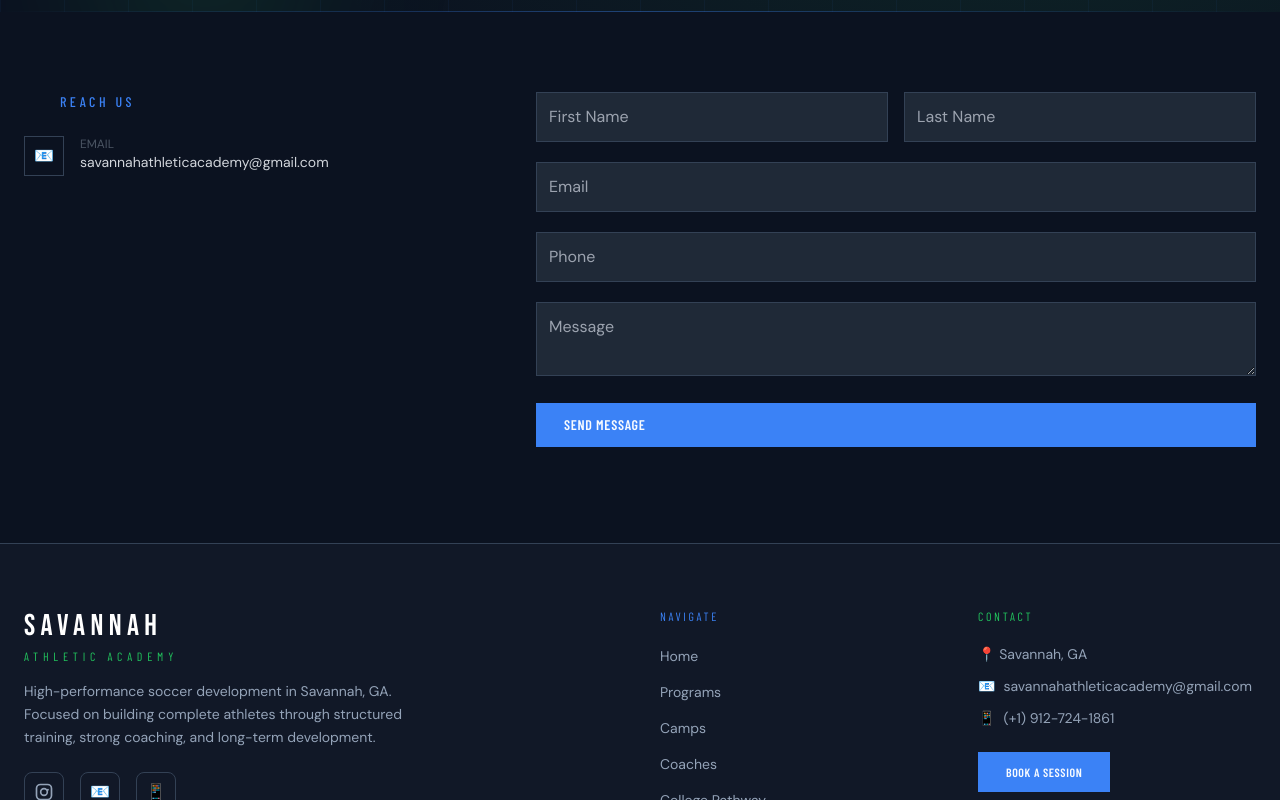
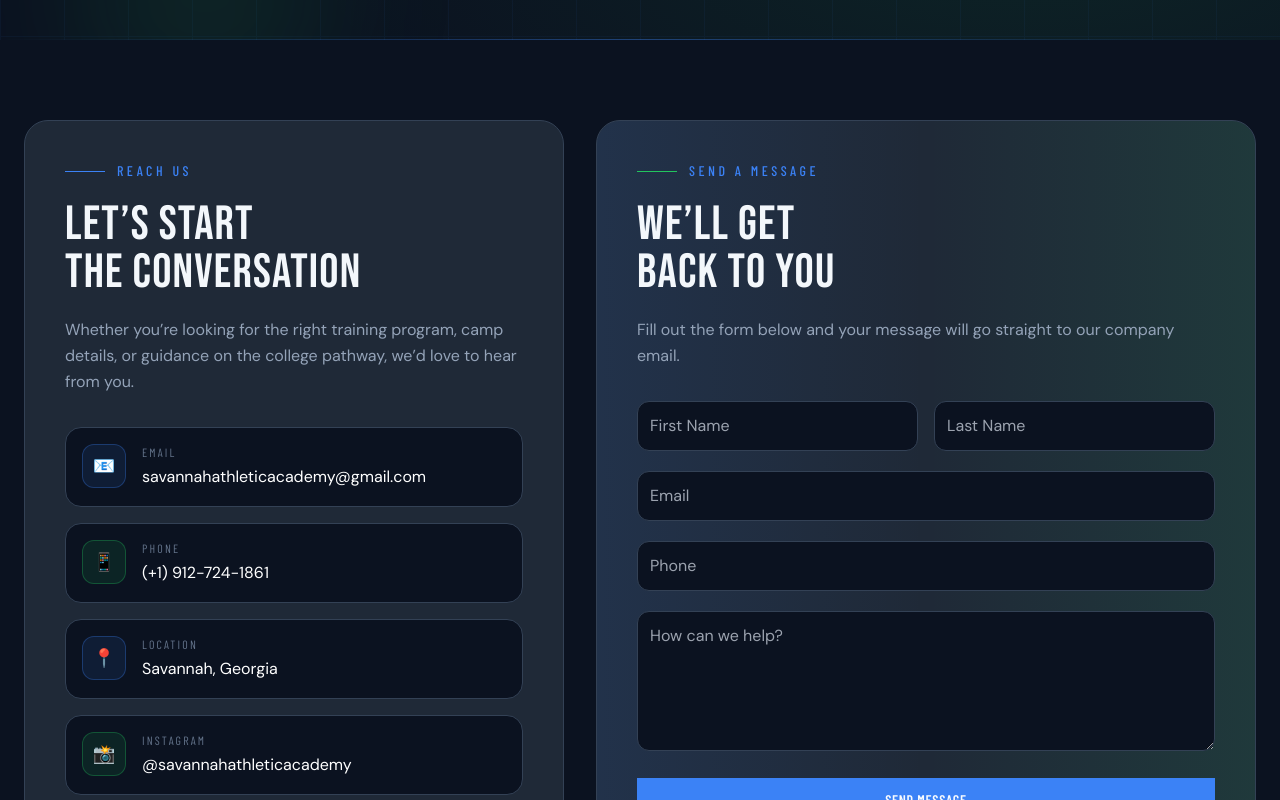
Before and after one commit to savannahathleticacademy-sys/savannah-athletic, a React (Vite) app: page /contact in a window 1280 px wide. Shown: the part 540-1340 px from the top of the page. Built offline with nearby package versions, Linux system fonts and the light colour scheme; a web font is replaced by a local one.

Commit message:
Update Contact.jsx

```diff
--- a/src/Contact.jsx
+++ b/src/Contact.jsx
@@ -1,5 +1,36 @@
 import { useState } from 'react'
 import PageHero from './PageHero.jsx'
+
+const contactItems = [
+  {
+    label: 'Email',
+    value: 'savannahathleticacademy@gmail.com',
+    href: 'mailto:savannahathleticacademy@gmail.com',
+    icon: '📧',
+    accent: 'blue',
+  },
+  {
+    label: 'Phone',
+    value: '(+1) 912-724-1861',
+    href: 'tel:+19127241861',
+    icon: '📱',
+    accent: 'green',
+  },
+  {
+    label: 'Location',
+    value: 'Savannah, Georgia',
+    href: 'https://maps.google.com/?q=Savannah,+GA',
+    icon: '📍',
+    accent: 'blue',
+  },
+  {
+    label: 'Instagram',
+    value: '@savannahathleticacademy',
+    href: 'https://www.instagram.com/savannahathleticacademy/',
+    icon: '📸',
+    accent: 'green',
+  },
+]
 
 export default function Contact() {
   const [result, setResult] = useState('')
@@ -10,12 +41,10 @@ export default function Contact() {
 
     const formData = new FormData(event.target)
 
-    // 👉 Crear nombre completo
     const first = formData.get('first_name')
     const last = formData.get('last_name')
     formData.append('name', `${first} ${last}`)
 
-    // 👉 Web3Forms config
     formData.append('access_key', '32de9cfe-9a49-44e1-adb9-018b5c1f24b6')
     formData.append('subject', 'New Contact Form - Savannah Athletic')
     formData.append('from_name', 'Savannah Athletic Website')
@@ -34,7 +63,6 @@ export default function Contact() {
       })
 
       const data = await response.json()
-      console.log('Web3Forms response:', data)
 
       if (data.success) {
         setResult('Form submitted successfully.')
@@ -59,52 +87,92 @@ export default function Contact() {
             <span className="text-gradient-gold">TOUCH</span>
           </>
         }
-        subtitle="Questions about programs, camps, or getting started? We're here."
+        subtitle="Questions about training, camps, or getting started? Reach out and we’ll point you in the right direction."
       />
 
       <section className="py-20 bg-pitch-black">
         <div className="max-w-7xl mx-auto px-4 sm:px-6">
-          <div className="grid grid-cols-1 lg:grid-cols-5 gap-12">
-
-            {/* LEFT */}
-            <div className="lg:col-span-2 space-y-8">
-              <div>
-                <div className="flex items-center gap-3 mb-6">
-                  <div className="w-6 h-px bg-gold" />
+          <div className="grid grid-cols-1 lg:grid-cols-[0.9fr_1.1fr] gap-8">
+            {/* LEFT SIDE */}
+            <div className="rounded-3xl border border-pitch-border bg-pitch-card p-8 md:p-10">
+              <div className="flex items-center gap-3 mb-5">
+                <div className="w-10 h-px bg-blue" />
                 <span className="section-label">Reach Us</span>
               </div>
 
-                <div className="space-y-5">
+              <h2 className="display-heading text-4xl md:text-5xl mb-5">
+                LET’S START
+                <br />
+                THE CONVERSATION
+              </h2>
+
+              <p className="text-slate-400 leading-relaxed mb-8">
+                Whether you’re looking for the right training program, camp details,
+                or guidance on the college pathway, we’d love to hear from you.
+              </p>
+
+              <div className="space-y-4">
+                {contactItems.map((item) => (
                   <a
-                    href="mailto:savannahathleticacademy@gmail.com"
-                    className="flex items-start gap-4 group"
+                    key={item.label}
+                    href={item.href}
+                    target={item.href.startsWith('http') ? '_blank' : undefined}
+                    rel={item.href.startsWith('http') ? 'noreferrer' : undefined}
+                    className="block rounded-2xl border border-pitch-border bg-pitch-black p-4 hover:border-blue/30 transition-all duration-200"
                   >
-                    <div className="w-10 h-10 border border-pitch-border flex items-center justify-center text-gold">
-                      📧
+                    <div className="flex items-start gap-4">
+                      <div
+                        className={`w-11 h-11 rounded-xl border flex items-center justify-center text-lg flex-shrink-0 ${
+                          item.accent === 'blue'
+                            ? 'border-blue/30 bg-blue/10 text-blue'
+                            : 'border-green/30 bg-green/10 text-green'
+                        }`}
+                      >
+                        {item.icon}
                       </div>
+
                       <div>
-                      <div className="text-xs uppercase text-gray-600">Email</div>
-                      <div className="text-gray-300 text-sm">
-                        savannahathleticacademy@gmail.com
+                        <div className="text-slate-500 text-xs font-heading tracking-[0.18em] uppercase mb-1">
+                          {item.label}
+                        </div>
+                        <div className="text-white leading-relaxed break-words">
+                          {item.value}
+                        </div>
                       </div>
                     </div>
                   </a>
-                </div>
+                ))}
               </div>
             </div>
 
             {/* FORM */}
-            <div className="lg:col-span-3">
+            <div className="rounded-3xl border border-pitch-border bg-pitch-card p-8 md:p-10 relative overflow-hidden">
+              <div className="absolute inset-0 bg-gradient-to-r from-blue/10 via-transparent to-green/10 pointer-events-none" />
+
+              <div className="relative z-10">
+                <div className="flex items-center gap-3 mb-5">
+                  <div className="w-10 h-px bg-green" />
+                  <span className="section-label">Send a Message</span>
+                </div>
+
+                <h2 className="display-heading text-4xl md:text-5xl mb-5">
+                  WE’LL GET
+                  <br />
+                  BACK TO YOU
+                </h2>
+
+                <p className="text-slate-400 leading-relaxed mb-8">
+                  Fill out the form below and your message will go straight to our company email.
+                </p>
+
                 <form onSubmit={onSubmit} className="space-y-5">
-
-                {/* 👇 FIRST + LAST NAME */}
                   <div className="grid grid-cols-1 md:grid-cols-2 gap-4">
                     <input
                       type="text"
                       name="first_name"
                       placeholder="First Name"
                       required
-                    className="w-full p-3 bg-pitch-card border border-pitch-border text-white"
+                      className="w-full p-3 rounded-xl bg-pitch-black border border-pitch-border text-white"
                     />
 
                     <input
@@ -112,7 +180,7 @@ export default function Contact() {
                       name="last_name"
                       placeholder="Last Name"
                       required
-                    className="w-full p-3 bg-pitch-card border border-pitch-border text-white"
+                      className="w-full p-3 rounded-xl bg-pitch-black border border-pitch-border text-white"
                     />
                   </div>
 
@@ -121,31 +189,31 @@ export default function Contact() {
                     name="email"
                     placeholder="Email"
                     required
-                  className="w-full p-3 bg-pitch-card border border-pitch-border text-white"
+                    className="w-full p-3 rounded-xl bg-pitch-black border border-pitch-border text-white"
                   />
 
                   <input
                     type="text"
                     name="phone"
                     placeholder="Phone"
-                  className="w-full p-3 bg-pitch-card border border-pitch-border text-white"
+                    className="w-full p-3 rounded-xl bg-pitch-black border border-pitch-border text-white"
                   />
 
                   <textarea
                     name="message"
-                  placeholder="Message"
+                    placeholder="How can we help?"
                     required
-                  className="w-full p-3 bg-pitch-card border border-pitch-border text-white"
+                    className="w-full p-3 rounded-xl bg-pitch-black border border-pitch-border text-white min-h-[140px]"
                   />
 
-                <button type="submit" className="btn-primary w-full">
+                  <button type="submit" className="btn-primary w-full justify-center">
                     Send Message
                   </button>
                 </form>
 
                 <span className="text-white mt-4 block">{result}</span>
               </div>
-
+            </div>
           </div>
         </div>
       </section>
```
Lines whose indentation alone changed are shown as unchanged.
